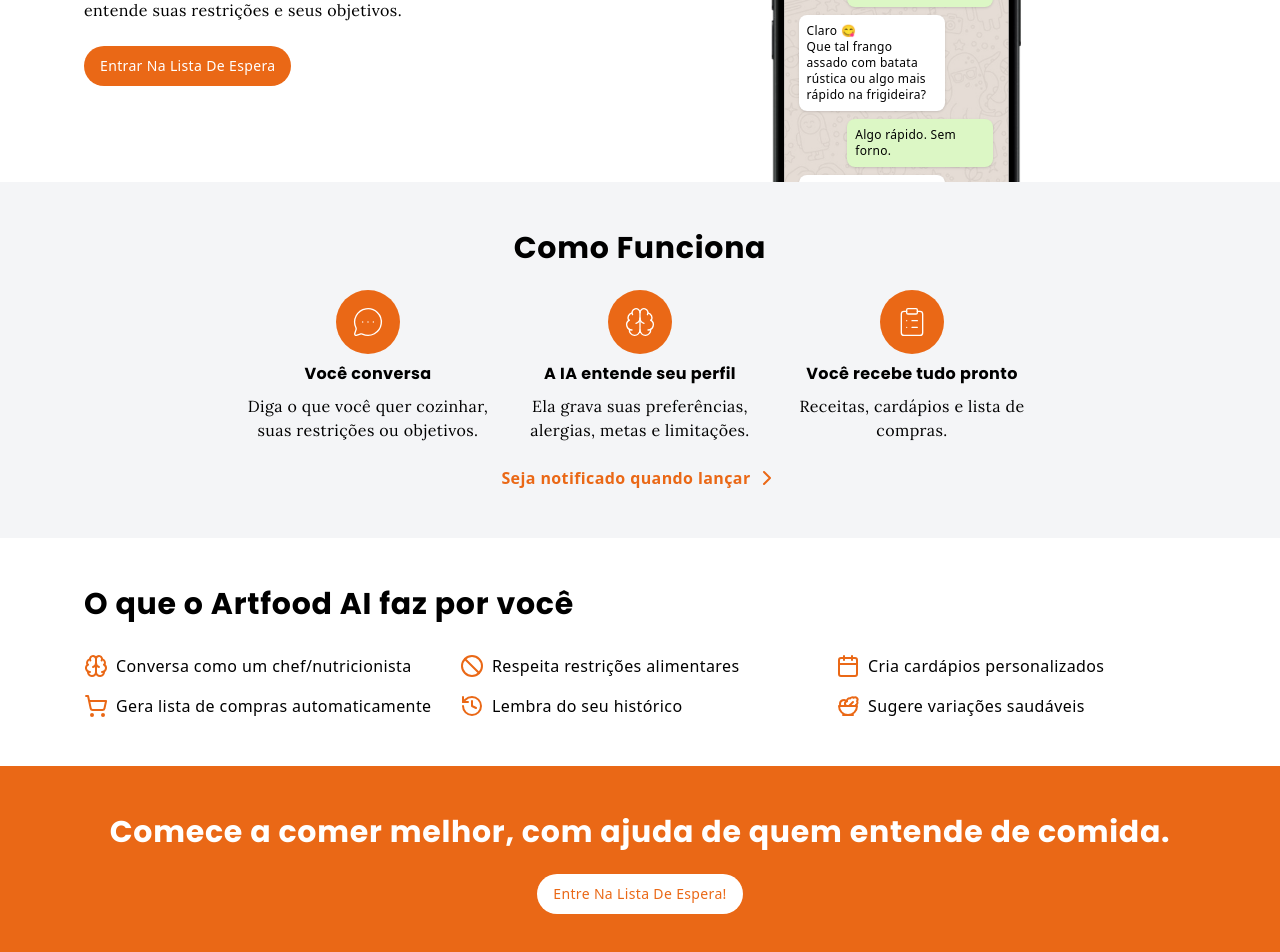
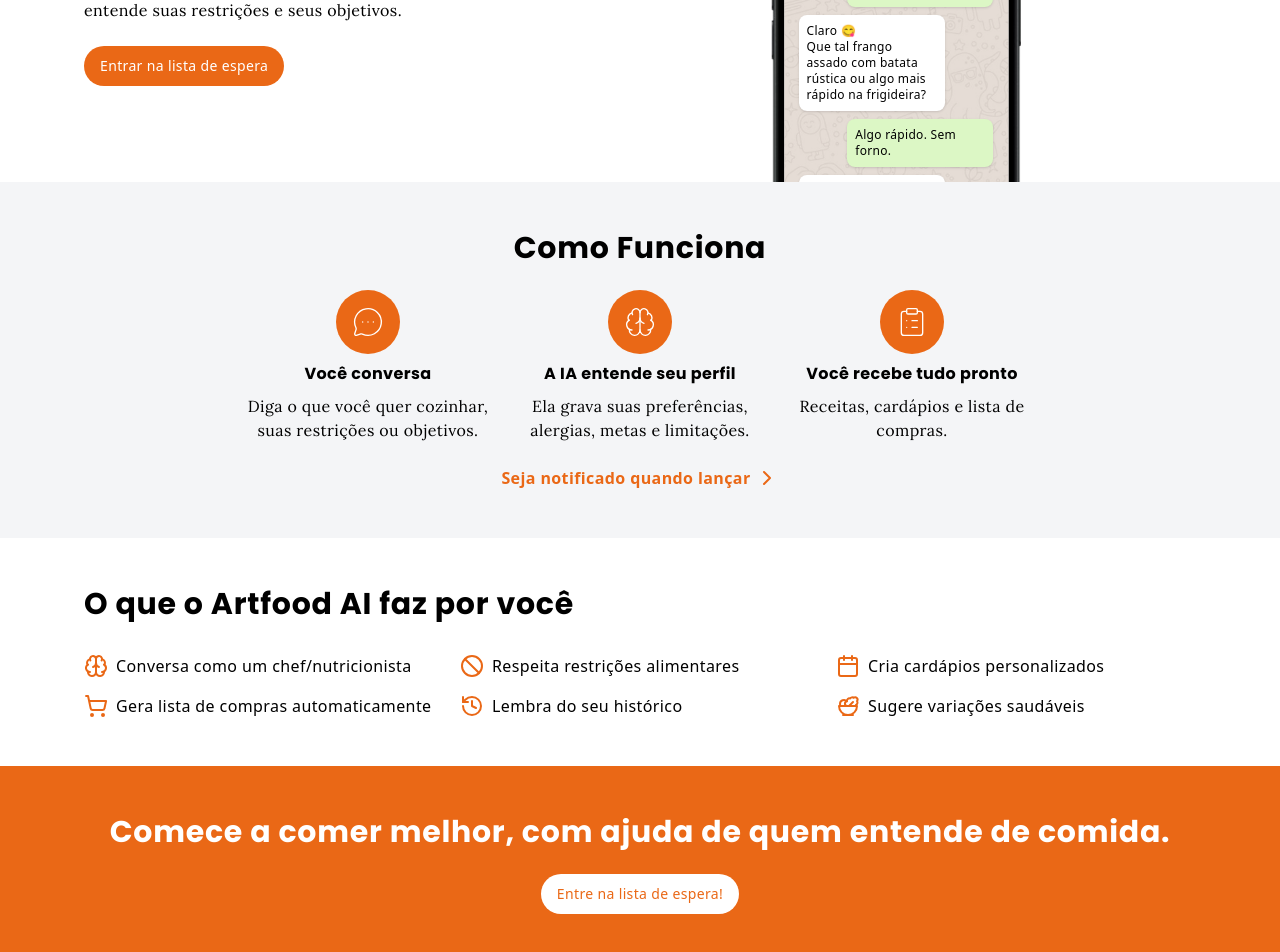
Before and after one commit to EduNunesGithub/art-food-landing-page, a Next.js app: page / in a window 1280 px wide. Shown: the part 266-1218 px from the top of the page. Built offline with nearby package versions, Linux system fonts and the light colour scheme.

Commit message:
fix: novos ajustes de texto

```diff
--- a/src/components/contact-cta/index.tsx
+++ b/src/components/contact-cta/index.tsx
@@ -54,11 +54,7 @@
         },
       }}
     >
-      <Button
-        asLink
-        className="bg-white capitalize rounded-full text-primary"
-        href="#"
-      >
+      <Button asLink className="bg-white rounded-full text-primary" href="#">
         Entre na lista de espera!
       </Button>
     </motion.div>
--- a/src/components/hero/index.tsx
+++ b/src/components/hero/index.tsx
@@ -38,7 +38,7 @@
         transition={{ delay: 0.5, duration: 1, ease: "anticipate" }}
         viewport={{ once: true }}
       >
-        <Button asLink className="capitalize rounded-full" href="#">
+        <Button asLink className="rounded-full" href="#">
           Entrar na lista de espera
         </Button>
       </motion.div>
--- a/src/components/ui/button/index.tsx
+++ b/src/components/ui/button/index.tsx
@@ -30,7 +30,7 @@
   } = props;
 
   const classname = twMerge(
-    "duration-200 cursor-pointer ease-standard flex font-medium items-center justify-center max-w-full text-center transition-all uppercase w-fit",
+    "duration-200 cursor-pointer ease-standard flex font-medium items-center justify-center max-w-full text-center transition-all w-fit",
     "hover:scale-105 hover:brightness-75",
     size === "small" && "min-h-8 px-4 rounded text-sm",
     size === "normal" && "min-h-10 px-4 rounded-lg text-sm",
```
